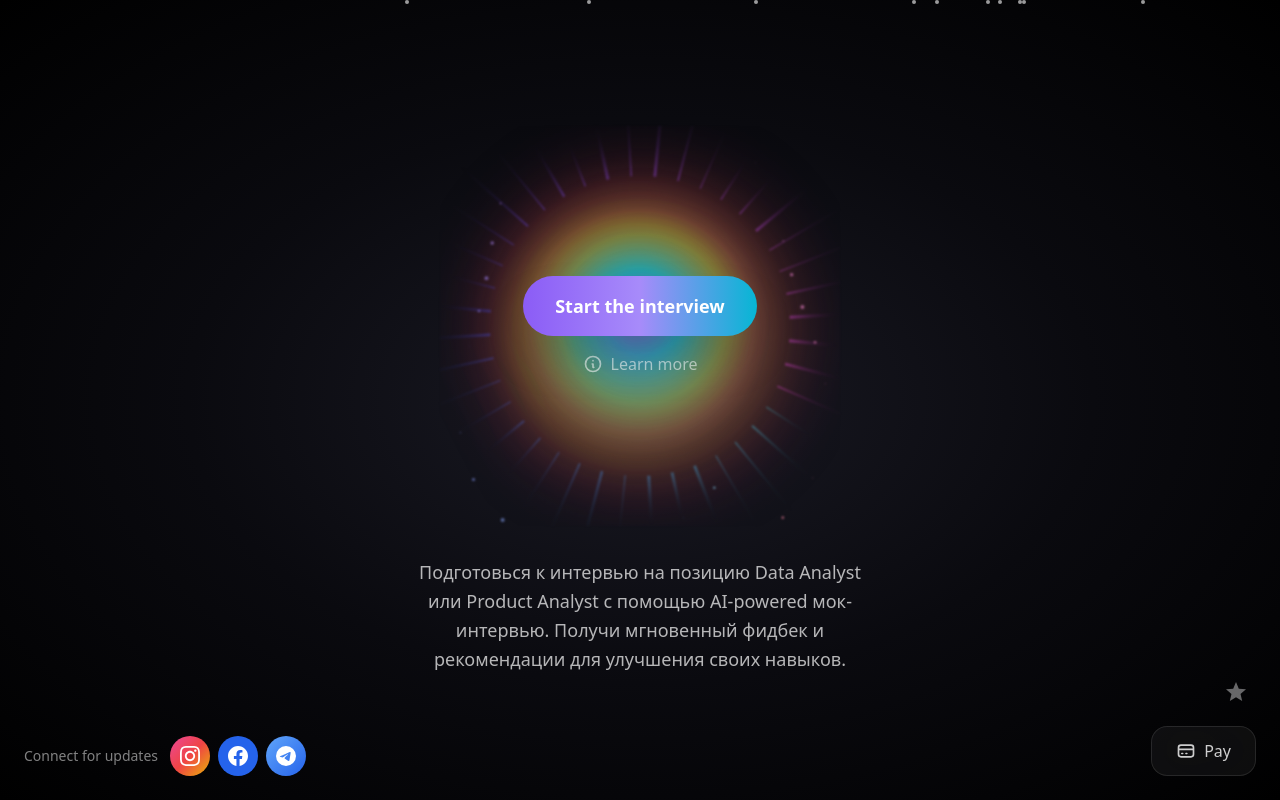
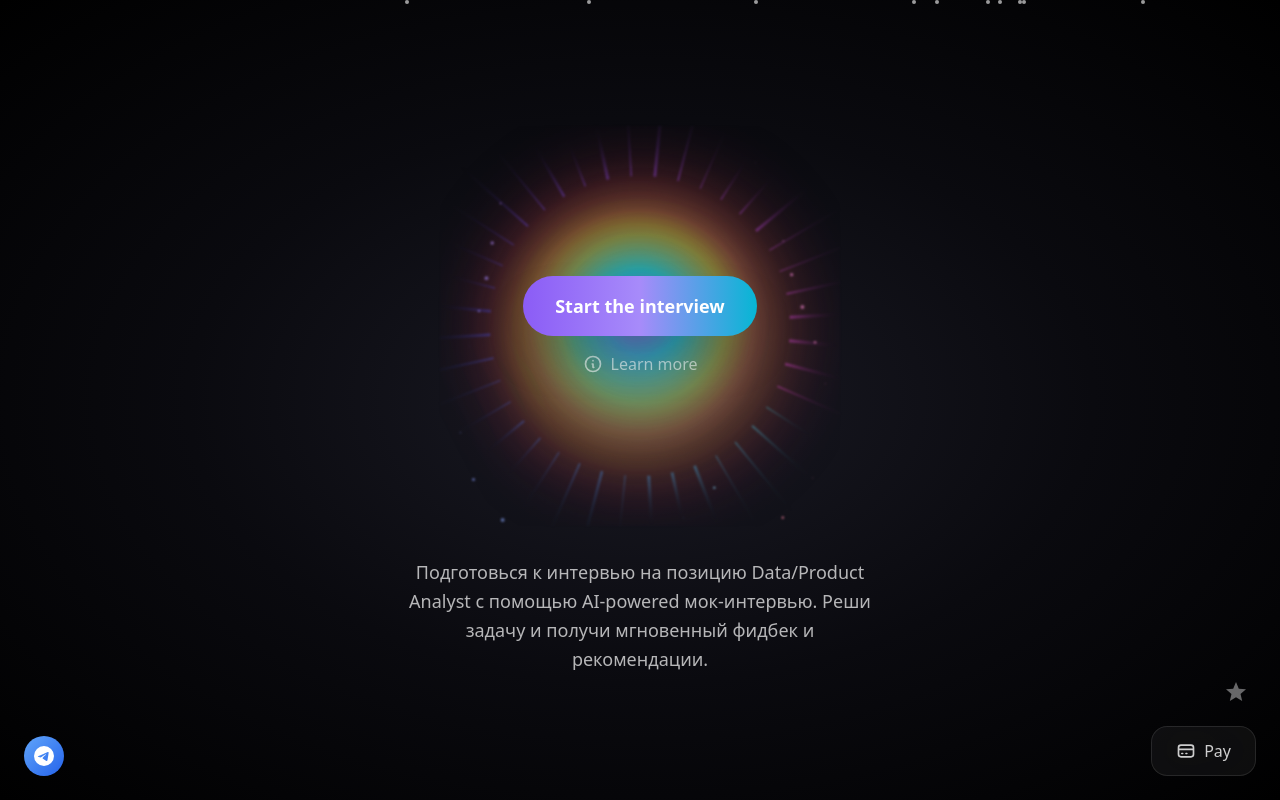
Before and after one commit to Renarion/AI-for-mock-interview, a Next.js app in the folder frontend/: page / in a window 1280 px wide. Built offline with nearby package versions, Linux system fonts and the light colour scheme; no server answers.

Commit message:
Refactor SelectionFlow component to remove descriptions from company tiers. Update footer to comment out social media links and change the contact link to Telegram. Revise text in LandingPage component for clarity and conciseness.

```diff
--- a/frontend/src/app/page.tsx
+++ b/frontend/src/app/page.tsx
@@ -183,30 +183,16 @@ export default function Home() {
       </AnimatePresence>
 
       <footer className="fixed bottom-6 left-6 z-20 flex items-center gap-3">
-        <span className="text-white/50 text-sm">Connect for updates</span>
+        {/* "Connect for updates" и иконки FB/Instagram убраны; при необходимости раскомментировать ниже */}
         <div className="flex gap-2">
+          {/* Instagram
+          <a href="#" className="w-10 h-10 rounded-full bg-gradient-to-br from-pink-500 via-red-500 to-yellow-500 ...">...</a>
+          */}
+          {/* Facebook
+          <a href="#" className="w-10 h-10 rounded-full bg-blue-600 ...">...</a>
+          */}
           <a
-            href="#"
-            className="w-10 h-10 rounded-full bg-gradient-to-br from-pink-500 via-red-500 to-yellow-500 flex items-center justify-center hover:scale-110 transition-transform"
-            target="_blank"
-            rel="noopener noreferrer"
-          >
-            <svg className="w-5 h-5 text-white" fill="currentColor" viewBox="0 0 24 24">
-              <path d="M12 2.163c3.204 0 3.584.012 4.85.07 3.252.148 4.771 1.691 4.919 4.919.058 1.265.069 1.645.069 4.849 0 3.205-.012 3.584-.069 4.849-.149 3.225-1.664 4.771-4.919 4.919-1.266.058-1.644.07-4.85.07-3.204 0-3.584-.012-4.849-.07-3.26-.149-4.771-1.699-4.919-4.92-.058-1.265-.07-1.644-.07-4.849 0-3.204.013-3.583.07-4.849.149-3.227 1.664-4.771 4.919-4.919 1.266-.057 1.645-.069 4.849-.069zm0-2.163c-3.259 0-3.667.014-4.947.072-4.358.2-6.78 2.618-6.98 6.98-.059 1.281-.073 1.689-.073 4.948 0 3.259.014 3.668.072 4.948.2 4.358 2.618 6.78 6.98 6.98 1.281.058 1.689.072 4.948.072 3.259 0 3.668-.014 4.948-.072 4.354-.2 6.782-2.618 6.979-6.98.059-1.28.073-1.689.073-4.948 0-3.259-.014-3.667-.072-4.947-.196-4.354-2.617-6.78-6.979-6.98-1.281-.059-1.69-.073-4.949-.073zm0 5.838c-3.403 0-6.162 2.759-6.162 6.162s2.759 6.163 6.162 6.163 6.162-2.759 6.162-6.163c0-3.403-2.759-6.162-6.162-6.162zm0 10.162c-2.209 0-4-1.79-4-4 0-2.209 1.791-4 4-4s4 1.791 4 4c0 2.21-1.791 4-4 4zm6.406-11.845c-.796 0-1.441.645-1.441 1.44s.645 1.44 1.441 1.44c.795 0 1.439-.645 1.439-1.44s-.644-1.44-1.439-1.44z"/>
-            </svg>
-          </a>
-          <a
-            href="#"
-            className="w-10 h-10 rounded-full bg-blue-600 flex items-center justify-center hover:scale-110 transition-transform"
-            target="_blank"
-            rel="noopener noreferrer"
-          >
-            <svg className="w-5 h-5 text-white" fill="currentColor" viewBox="0 0 24 24">
-              <path d="M24 12.073c0-6.627-5.373-12-12-12s-12 5.373-12 12c0 5.99 4.388 10.954 10.125 11.854v-8.385H7.078v-3.47h3.047V9.43c0-3.007 1.792-4.669 4.533-4.669 1.312 0 2.686.235 2.686.235v2.953H15.83c-1.491 0-1.956.925-1.956 1.874v2.25h3.328l-.532 3.47h-2.796v8.385C19.612 23.027 24 18.062 24 12.073z"/>
-            </svg>
-          </a>
-          <a
-            href="#"
+            href="https://t.me/+t2TmjzZcohU5ODli"
             className="w-10 h-10 rounded-full bg-gradient-to-br from-blue-400 to-blue-600 flex items-center justify-center hover:scale-110 transition-transform"
             target="_blank"
             rel="noopener noreferrer"
--- a/frontend/src/components/LandingPage.tsx
+++ b/frontend/src/components/LandingPage.tsx
@@ -65,9 +65,7 @@ export default function LandingPage({ isLoading, isSignedIn, onStart, onPayClick
         className="mt-8 max-w-lg text-center px-6"
       >
         <p className="text-white/70 text-lg leading-relaxed">
-          Подготовься к интервью на позицию Data Analyst или Product Analyst
-          с помощью AI-powered мок-интервью. Получи мгновенный фидбек и
-          рекомендации для улучшения своих навыков.
+          Подготовься к интервью на позицию Data/Product Analyst с помощью AI-powered мок-интервью. Реши задачу и получи мгновенный фидбек и рекомендации.
         </p>
       </motion.div>
 
--- a/frontend/src/components/SelectionFlow.tsx
+++ b/frontend/src/components/SelectionFlow.tsx
@@ -50,8 +50,8 @@ export default function SelectionFlow({ onComplete, onBack }: SelectionFlowProps
   ])
 
   const [companyTiers] = useState<Option[]>([
-    { id: 'tier1', name: 'Tier 1', description: 'Яндекс, VK, Тинькофф, Ozon, Avito и др.' },
-    { id: 'tier2', name: 'Tier 2', description: 'Крупные компании с сильными командами' },
+    { id: 'tier1', name: 'Tier 1' }, // description: 'Яндекс, VK, Тинькофф, Ozon, Avito и др.'
+    { id: 'tier2', name: 'Tier 2' }, // description: 'Крупные компании с сильными командами'
   ])
 
   const [topics] = useState<Option[]>([
```
